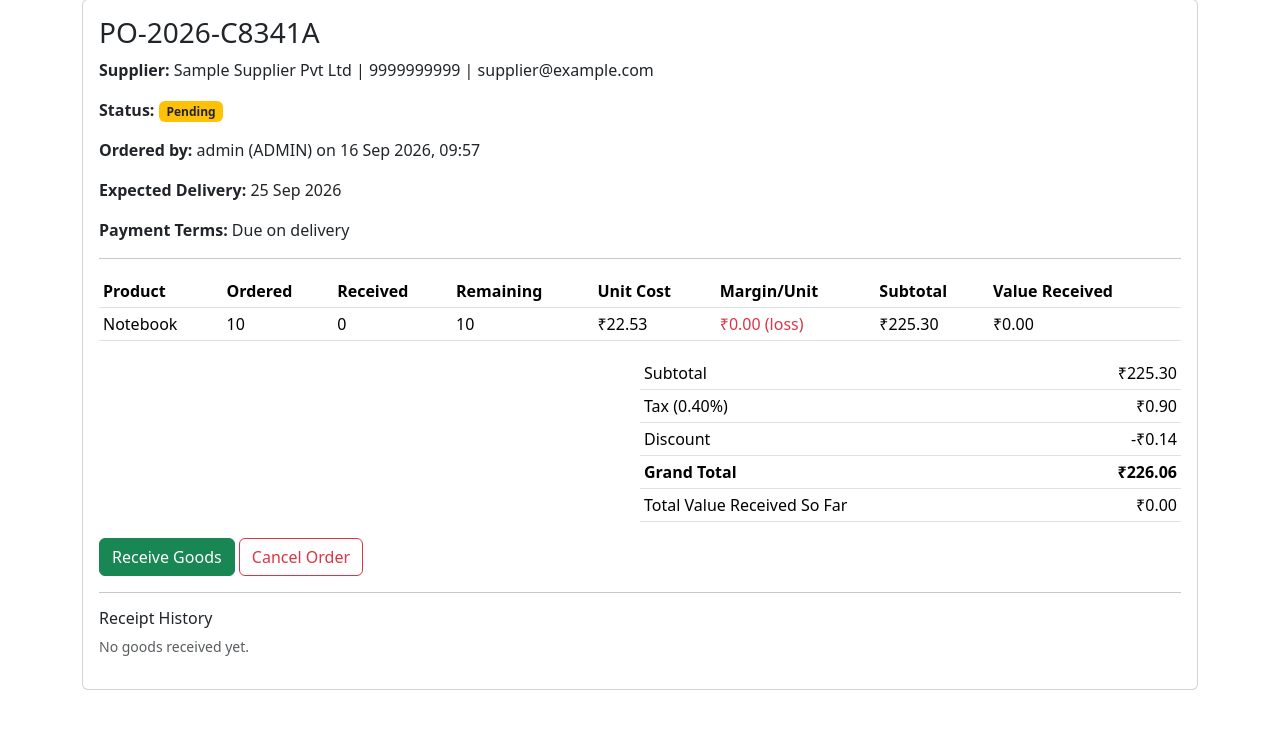
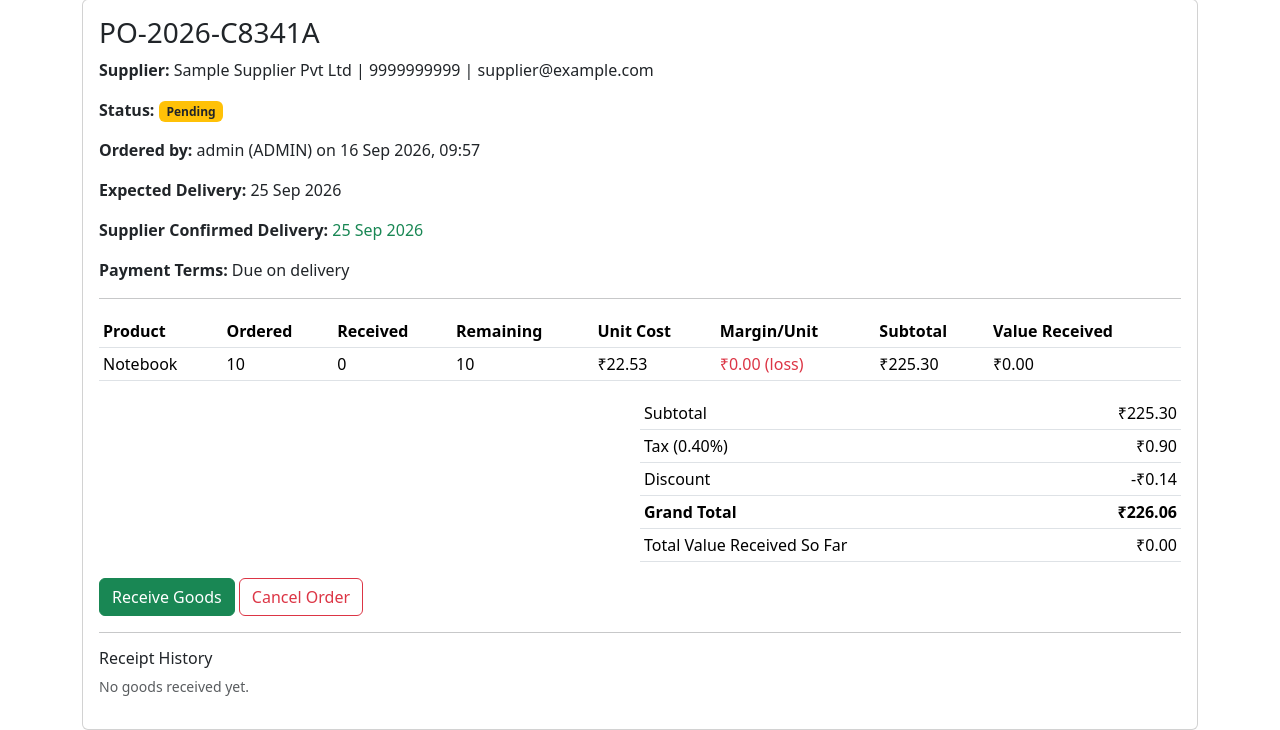
Before and after one commit to akhila-nair2005/Inventory-Management-System, a Django app: page /products/purchase-orders/3/ in a window 1280 px wide. Shown: the part 128-858 px from the top of the page. Before the commit the page ends 818 px from the top, so only its background shows below. Run offline with Django 5.2, Linux system fonts and the light colour scheme; a user stored in the database is signed in; data comes from the database, SQL or seed files in the repository; both versions use the stored data as it was after the commit.

Commit message:
updated2

```diff
--- a/inventory/templates/inventory/purchase_order_detail.html
+++ b/inventory/templates/inventory/purchase_order_detail.html
@@ -16,6 +16,16 @@
         </p>
         <p><strong>Ordered by:</strong> {{ order.created_by }} on {{ order.order_date|date:"d M Y, H:i" }}</p>
         {% if order.expected_delivery_date %}<p><strong>Expected Delivery:</strong> {{ order.expected_delivery_date|date:"d M Y" }}</p>{% endif %}
+        {% if order.confirmed_delivery_date %}
+    <p><strong>Supplier Confirmed Delivery:</strong> <span class="text-success">{{ order.confirmed_delivery_date|date:"d M Y" }}</span></p>
+{% elif order.status == 'PENDING' %}
+    <form method="post" action="{% url 'confirm_delivery' order.pk %}" class="d-flex align-items-center gap-2 mb-3">
+        {% csrf_token %}
+        <label class="small mb-0">Record supplier's confirmed date:</label>
+        <input type="date" name="confirmed_delivery_date" class="form-control form-control-sm" style="width: auto;" required>
+        <button type="submit" class="btn btn-sm btn-outline-primary">Save</button>
+    </form>
+{% endif %}
         <p><strong>Payment Terms:</strong> {{ order.payment_terms }}</p>
         {% if order.delivery_address %}<p><strong>Delivery Address:</strong> {{ order.delivery_address }}</p>{% endif %}
         {% if order.notes %}<p><strong>Notes:</strong> {{ order.notes }}</p>{% endif %}
--- a/inventory/urls.py
+++ b/inventory/urls.py
@@ -16,4 +16,5 @@ urlpatterns = [
     path('suppliers/', views.supplier_list, name='supplier_list'),
     path('suppliers/add/', views.supplier_create, name='supplier_create'),
     path('suppliers/<int:pk>/', views.supplier_detail, name='supplier_detail'),
+    path('purchase-orders/<int:pk>/confirm-delivery/', views.purchase_order_confirm_delivery, name='confirm_delivery'),
 ]
--- a/inventory/views.py
+++ b/inventory/views.py
@@ -5,6 +5,8 @@ from django.shortcuts import render, get_object_or_404, redirect
 from django.contrib.auth.decorators import login_required
 from django.contrib import messages
 from .models import Product, Category, Supplier
+from django.core.mail import send_mail
+from django.conf import settings
 
 
 
@@ -141,6 +143,120 @@ def purchase_order_detail(request, pk):
     return render(request, 'inventory/purchase_order_detail.html', {'order': order})
 
 
+# @login_required
+# def send_po_email_to_supplier(order):
+#     if not order.supplier.email:
+#         return
+#     items_text = "\n".join(
+#         f"- {item.product.name}: {item.quantity_ordered} units @ ₹{item.unit_cost} each"
+#         for item in order.items.all()
+#     )
+#     send_mail(
+#         subject=f"New Purchase Order: {order.order_number}",
+#         message=(
+#             f"Dear {order.supplier.contact_person or order.supplier.name},\n\n"
+#             f"We would like to place the following order:\n\n"
+#             f"{items_text}\n\n"
+#             f"Grand Total: ₹{order.grand_total}\n"
+#             f"Requested Delivery Date: {order.expected_delivery_date or 'Not specified'}\n"
+#             f"Delivery Address: {order.delivery_address or 'Not specified'}\n"
+#             f"Payment Terms: {order.payment_terms}\n\n"
+#             f"Please confirm receipt and expected delivery date.\n\n"
+#             f"Regards,\nStockMS"
+#         ),
+#         from_email=settings.DEFAULT_FROM_EMAIL,
+#         recipient_list=[order.supplier.email],
+#         fail_silently=True,
+#     )
+#     for w in margin_warnings:
+#         messages.warning(request, w)
+#     send_po_email_to_supplier(order)
+#     messages.success(request, f"Purchase order {order.order_number} created and emailed to supplier.")
+#     return redirect('purchase_order_detail', pk=order.pk)
+# def purchase_order_create(request):
+#     if request.user.role not in ['ADMIN', 'MANAGER']:
+#         messages.error(request, "You don't have permission to create purchase orders.")
+#         return redirect('dashboard')
+
+#     suppliers = Supplier.objects.all()
+#     # Only show products with their suggested reorder quantity for convenience
+#     products = Product.objects.all()
+
+#     if request.method == 'POST':
+#         supplier = get_object_or_404(Supplier, pk=request.POST.get('supplier'))
+
+#         with transaction.atomic():
+#             order = PurchaseOrder.objects.create(
+#                 order_number=f"PO-{timezone.now().year}-{uuid.uuid4().hex[:6].upper()}",
+#                 supplier=supplier,
+#                 created_by=request.user,
+#                 expected_delivery_date=request.POST.get('expected_delivery_date') or None,
+#                 payment_terms=request.POST.get('payment_terms', 'Due on delivery'),
+#                 delivery_address=request.POST.get('delivery_address', ''),
+#                 tax_percent=request.POST.get('tax_percent') or 0,
+#                 discount_amount=request.POST.get('discount_amount') or 0,
+#                 notes=request.POST.get('notes', ''),
+#             )
+
+#             product_ids = request.POST.getlist('product')
+#             quantities = request.POST.getlist('quantity')
+#             costs = request.POST.getlist('unit_cost')
+
+#             margin_warnings = []
+
+#             for prod_id, qty, cost in zip(product_ids, quantities, costs):
+#                 if prod_id and qty and cost:
+#                     product = Product.objects.get(pk=prod_id)
+#                     unit_cost = float(cost)
+
+#                     if unit_cost >= float(product.price):
+#                         margin_warnings.append(
+#                             f"{product.name}: cost (₹{unit_cost}) is not lower than selling price (₹{product.price})."
+#                         )
+
+#                     PurchaseOrderItem.objects.create(
+#                         purchase_order=order,
+#                         product_id=prod_id,
+#                         quantity_ordered=int(qty),
+#                         unit_cost=unit_cost,
+#                     )
+
+#         for w in margin_warnings:
+#             messages.warning(request, w)
+#         messages.success(request, f"Purchase order {order.order_number} created. Stock will update only after goods are received.")
+#         return redirect('purchase_order_detail', pk=order.pk)
+
+#     return render(request, 'inventory/purchase_order_form.html', {
+#         'suppliers': suppliers,
+#         'products': products,
+#     })
+
+def send_po_email_to_supplier(order):
+    if not order.supplier.email:
+        return
+    items_text = "\n".join(
+        f"- {item.product.name}: {item.quantity_ordered} units @ ₹{item.unit_cost} each"
+        for item in order.items.all()
+    )
+    send_mail(
+        subject=f"New Purchase Order: {order.order_number}",
+        message=(
+            f"Dear {order.supplier.contact_person or order.supplier.name},\n\n"
+            f"We would like to place the following order:\n\n"
+            f"{items_text}\n\n"
+            f"Grand Total: ₹{order.grand_total}\n"
+            f"Requested Delivery Date: {order.expected_delivery_date or 'Not specified'}\n"
+            f"Delivery Address: {order.delivery_address or 'Not specified'}\n"
+            f"Payment Terms: {order.payment_terms}\n\n"
+            f"Please confirm receipt and expected delivery date.\n\n"
+            f"Regards,\nStockMS"
+        ),
+        from_email=settings.DEFAULT_FROM_EMAIL,
+        recipient_list=[order.supplier.email],
+        fail_silently=True,
+    )
+
+
 @login_required
 def purchase_order_create(request):
     if request.user.role not in ['ADMIN', 'MANAGER']:
@@ -148,7 +264,6 @@ def purchase_order_create(request):
         return redirect('dashboard')
 
     suppliers = Supplier.objects.all()
-    # Only show products with their suggested reorder quantity for convenience
     products = Product.objects.all()
 
     if request.method == 'POST':
@@ -192,13 +307,111 @@ def purchase_order_create(request):
 
         for w in margin_warnings:
             messages.warning(request, w)
-        messages.success(request, f"Purchase order {order.order_number} created. Stock will update only after goods are received.")
+        send_po_email_to_supplier(order)
+        messages.success(request, f"Purchase order {order.order_number} created and emailed to supplier.")
         return redirect('purchase_order_detail', pk=order.pk)
 
     return render(request, 'inventory/purchase_order_form.html', {
         'suppliers': suppliers,
         'products': products,
     })
+
+@login_required
+def purchase_order_confirm_delivery(request, pk):
+    if request.user.role not in ['ADMIN', 'MANAGER']:
+        messages.error(request, "You don't have permission to do this.")
+        return redirect('purchase_order_detail', pk=pk)
+
+    order = get_object_or_404(PurchaseOrder, pk=pk)
+    if request.method == 'POST':
+        order.confirmed_delivery_date = request.POST.get('confirmed_delivery_date')
+        order.save()
+        messages.success(request, "Confirmed delivery date recorded.")
+    return redirect('purchase_order_detail', pk=pk)
+
+# @login_required
+# def purchase_order_receive(request, pk):
+#     if request.user.role not in ['ADMIN', 'MANAGER']:
+#         messages.error(request, "You don't have permission to receive purchase orders.")
+#         return redirect('purchase_order_list')
+
+#     order = get_object_or_404(PurchaseOrder, pk=pk)
+
+#     if order.status in ['RECEIVED', 'CANCELLED']:
+#         messages.error(request, "This order is already closed.")
+#         return redirect('purchase_order_detail', pk=pk)
+
+#     if request.method == 'POST':
+#         with transaction.atomic():
+#             receipt = GoodsReceipt.objects.create(
+#                 purchase_order=order,
+#                 received_by=request.user,
+#                 remarks=request.POST.get('remarks', ''),
+#             )
+
+#             all_fully_received = True
+
+#             for item in order.items.all():
+#                 received = request.POST.get(f'received_{item.id}')
+#                 damaged = request.POST.get(f'damaged_{item.id}')
+
+#                 if received:
+#                     received = int(received)
+#                     damaged = int(damaged) if damaged else 0
+
+#                     receipt_item = GoodsReceiptItem.objects.create(
+#                         receipt=receipt,
+#                         po_item=item,
+#                         quantity_received=received,
+#                         quantity_damaged=damaged,
+#                     )
+
+#                     # Only usable (non-damaged) units get added to sellable stock
+#                     if receipt_item.usable_quantity > 0:
+#                         StockMovement.objects.create(
+#                             product=item.product,
+#                             movement_type='IN',
+#                             quantity=receipt_item.usable_quantity,
+#                             performed_by=request.user,
+#                             note=f"Received from {order.order_number} (Receipt #{receipt.id})",
+#                         )
+
+#                 if not item.is_fully_received:
+#                     all_fully_received = False
+
+#             order.status = PurchaseOrder.Status.RECEIVED if all_fully_received else PurchaseOrder.Status.PARTIALLY_RECEIVED
+#             order.save()
+
+#         messages.success(request, f"Goods receipt recorded for {order.order_number}.")
+#         return redirect('purchase_order_detail', pk=pk)
+
+#     return render(request, 'inventory/goods_receipt_form.html', {'order': order})
+
+def send_discrepancy_email(order, receipt):
+    problems = []
+    for receipt_item in receipt.items.all():
+        po_item = receipt_item.po_item
+        shortfall = po_item.quantity_ordered - receipt_item.quantity_received
+        if shortfall > 0 or receipt_item.quantity_damaged > 0:
+            problems.append(
+                f"- {po_item.product.name}: ordered {po_item.quantity_ordered}, "
+                f"received {receipt_item.quantity_received}, damaged {receipt_item.quantity_damaged}"
+                + (f", short by {shortfall}" if shortfall > 0 else "")
+            )
+
+    if problems and order.supplier.email:
+        send_mail(
+            subject=f"Discrepancy in Delivery for {order.order_number}",
+            message=(
+                f"Dear {order.supplier.contact_person or order.supplier.name},\n\n"
+                f"We received the delivery for order {order.order_number}, but found the following issues:\n\n"
+                + "\n".join(problems) +
+                f"\n\nPlease advise on replacement or credit for the affected items.\n\nRegards,\nStockMS"
+            ),
+            from_email=settings.DEFAULT_FROM_EMAIL,
+            recipient_list=[order.supplier.email],
+            fail_silently=True,
+        )
 
 
 @login_required
@@ -254,12 +467,11 @@ def purchase_order_receive(request, pk):
             order.status = PurchaseOrder.Status.RECEIVED if all_fully_received else PurchaseOrder.Status.PARTIALLY_RECEIVED
             order.save()
 
+        send_discrepancy_email(order, receipt)
         messages.success(request, f"Goods receipt recorded for {order.order_number}.")
         return redirect('purchase_order_detail', pk=pk)
 
     return render(request, 'inventory/goods_receipt_form.html', {'order': order})
-
-
 @login_required
 def purchase_order_cancel(request, pk):
     if request.user.role not in ['ADMIN', 'MANAGER']:
```
Also changed, not shown: inventory/models.py (+5 -2 lines), db.sqlite3, inventory/migrations/0004_purchaseorder_confirmed_delivery_date.py (added).
